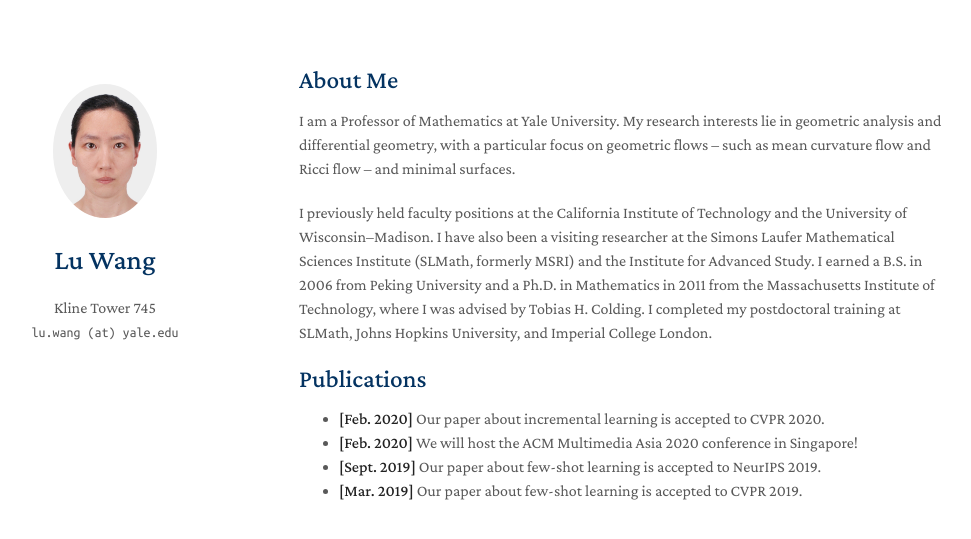
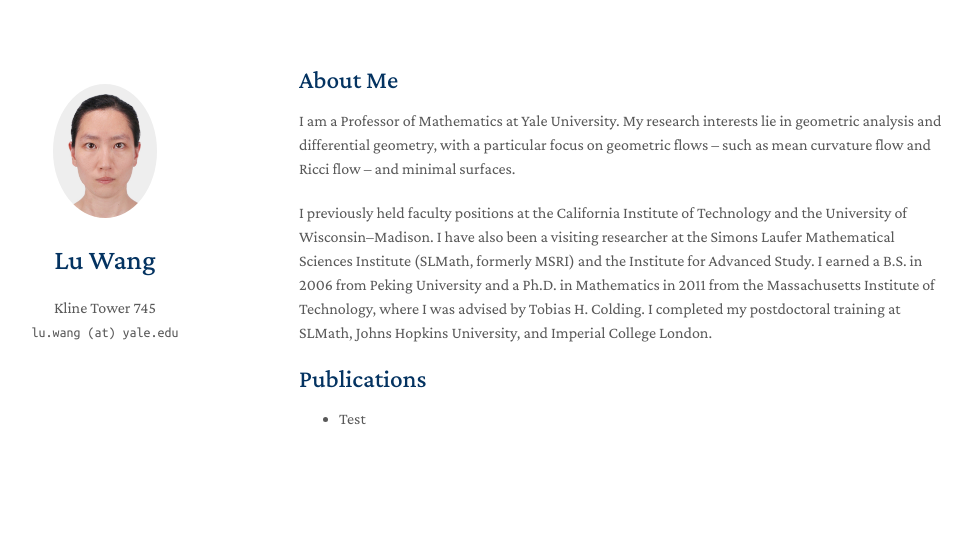
Before and after one commit to drwanglu/drwanglu.github.io, a Jekyll site: the page built from index.md, in a window 1280 px wide. Shown: the top 539 px of the page, without its empty margins (171-1142 px from the left). Built offline with Jekyll 4.4.1, drawn with Linux system fonts in a browser that asks for light colours; a style sheet for code colours, icons or effects is not loaded; our own code applies the rules of GitHub Pages for plain Markdown files.

Commit message:
Update index.md

```diff
--- a/index.md
+++ b/index.md
@@ -14,7 +14,4 @@ I completed my postdoctoral training at SLMath, Johns Hopkins University, and Im
 
 ## Publications
 
-- **[Feb. 2020]** Our paper about incremental learning is accepted to CVPR 2020.
-- **[Feb. 2020]** We will host the ACM Multimedia Asia 2020 conference in Singapore!
-- **[Sept. 2019]** Our paper about few-shot learning is accepted to NeurIPS 2019.
-- **[Mar. 2019]** Our paper about few-shot learning is accepted to CVPR 2019.
+- Test
```
